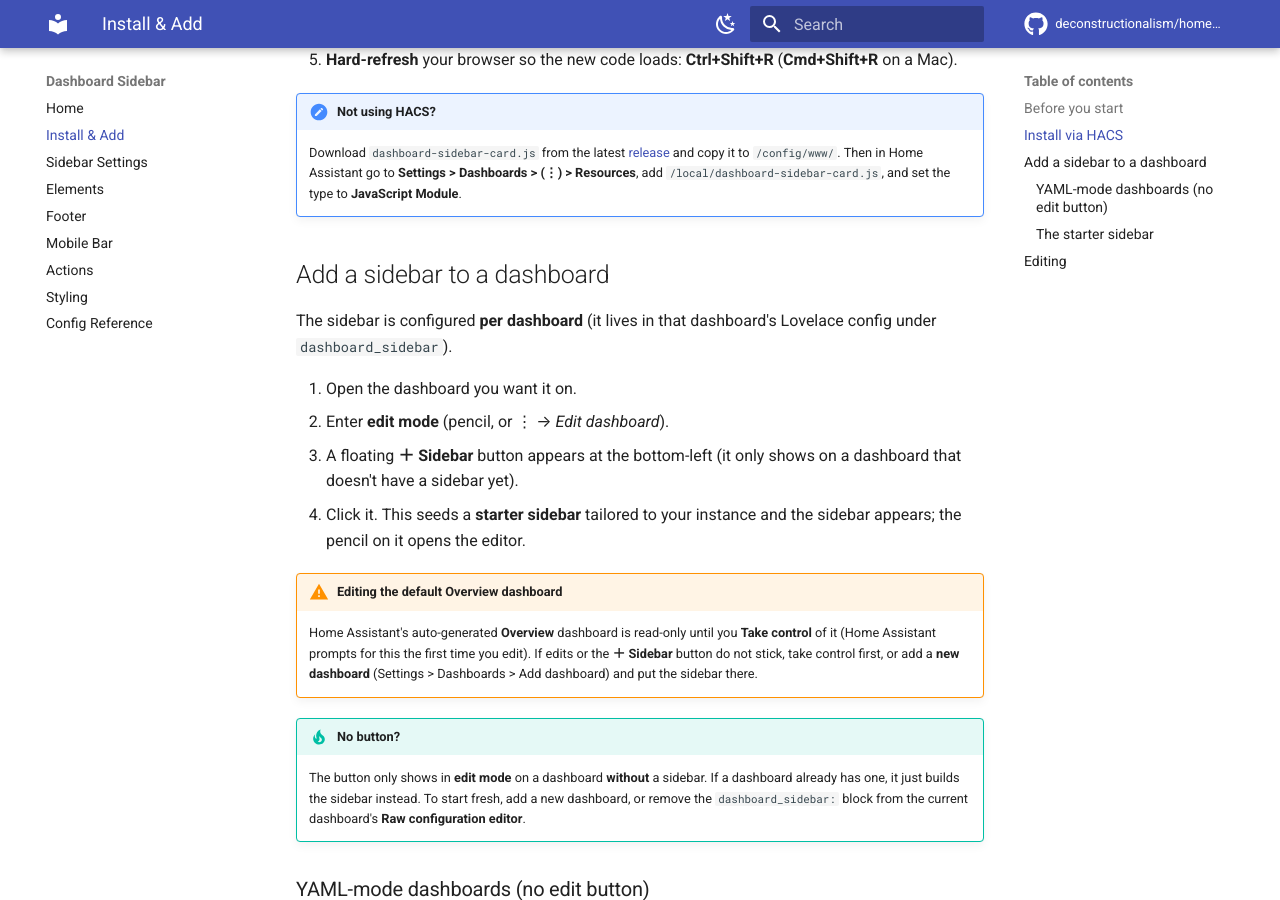
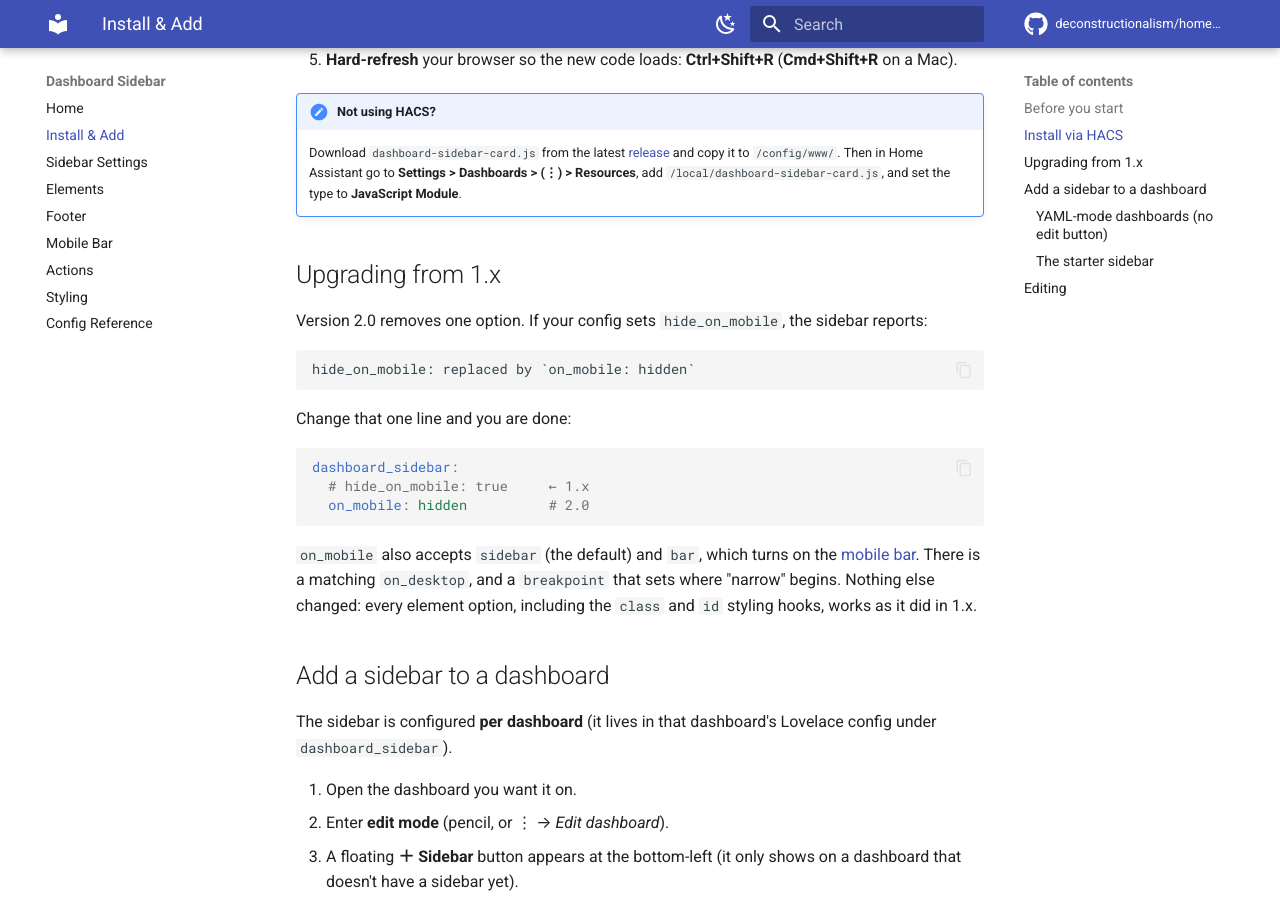
Before and after one commit to deconstructionalism/homeassistant-dashboard-sidebar, an MkDocs documentation site: the page built from docs/install.md, in a window 1280 px wide and 900 px high, scrolled down 604 px. Built offline with MkDocs 1.6.1 and Material for MkDocs 9.7.7, drawn with Linux system fonts in a browser that asks for light colours; comment, search, counter and statistics services are not loaded.

Commit message:
chore: release 2.0.0
Removing `hide_on_mobile` is the one break: it shipped in 1.1.0 as a
documented top-level option and is now rejected, pointing at
`on_mobile: hidden` instead. Everything else since 1.1.0 is additive, and
every element option, `id` and `class` included, is untouched.

The install page carries the migration, since it is a single line.

````diff
--- a/docs/install.md
+++ b/docs/install.md
@@ -27,6 +27,28 @@
     and copy it to `/config/www/`. Then in Home Assistant go to
     **Settings > Dashboards > (⋮) > Resources**, add
     `/local/dashboard-sidebar-card.js`, and set the type to **JavaScript Module**.
+
+## Upgrading from 1.x
+
+Version 2.0 removes one option. If your config sets `hide_on_mobile`, the
+sidebar reports:
+
+```
+hide_on_mobile: replaced by `on_mobile: hidden`
+```
+
+Change that one line and you are done:
+
+```yaml
+dashboard_sidebar:
+  # hide_on_mobile: true     ← 1.x
+  on_mobile: hidden          # 2.0
+```
+
+`on_mobile` also accepts `sidebar` (the default) and `bar`, which turns on the
+[mobile bar](mobile.md). There is a matching `on_desktop`, and a `breakpoint`
+that sets where "narrow" begins. Nothing else changed: every element option,
+including the `class` and `id` styling hooks, works as it did in 1.x.
 
 ## Add a sidebar to a dashboard
 
--- a/package.json
+++ b/package.json
@@ -1,6 +1,6 @@
 {
   "name": "homeassistant-dashboard-sidebar",
-  "version": "1.1.0",
+  "version": "2.0.0",
   "description": "A collapsible dashboard sidebar card for Home Assistant Lovelace.",
   "type": "module",
   "license": "MIT",
````
Also changed, not shown: 1 other file.
